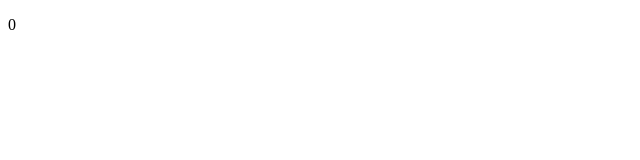
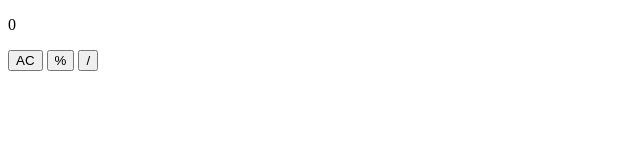
Before and after one commit to 1208kelly/Brainnest-Final-Project, a plain HTML site: page index.html in a window 1280 px wide. Shown: the whole page, without its empty margins (0-640 px from the left). Drawn offline with Linux system fonts and the light colour scheme.

Commit message:
Adding buttons under display

```diff
--- a/index.html
+++ b/index.html
@@ -12,5 +12,10 @@
     <div class="display">
         <p id="output-display">0</p>
     </div>
+    <div class="first-row">
+        <button id="r1-1">AC</button>
+        <button id="r1-2">%</button>
+        <button id="r1-3">/</button>
+    </div>
 </body>
 </html>
```
